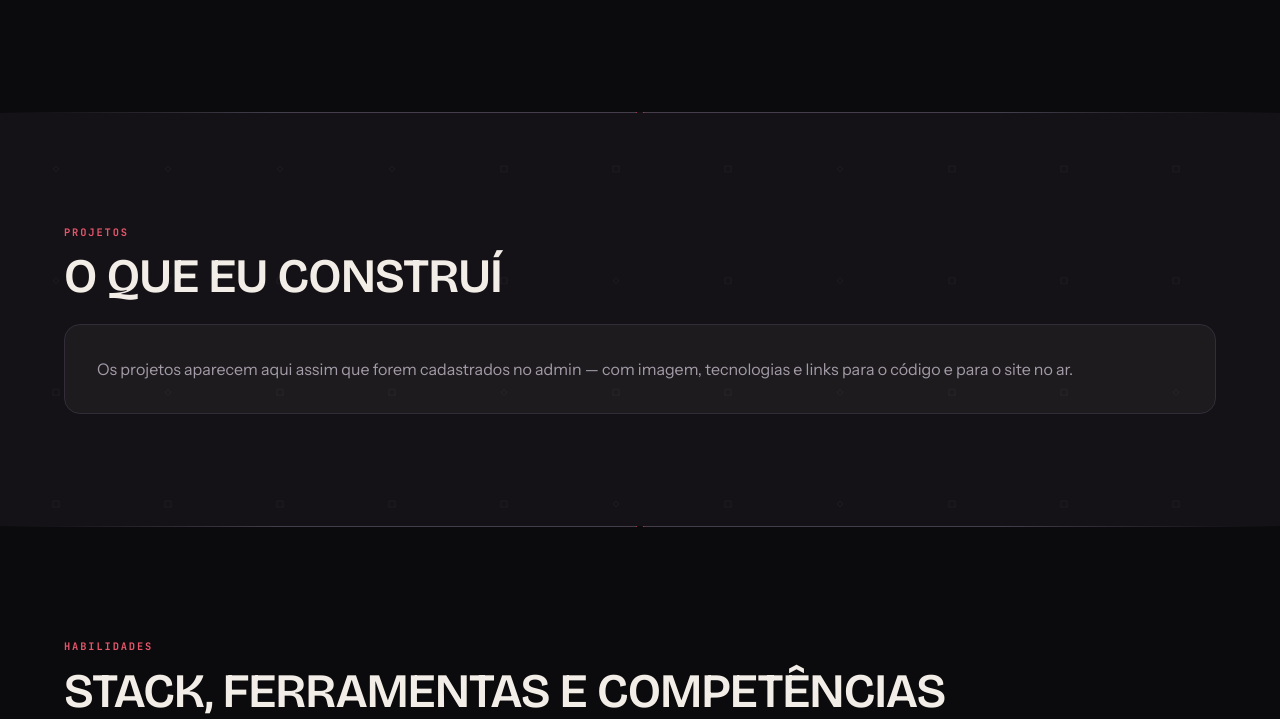
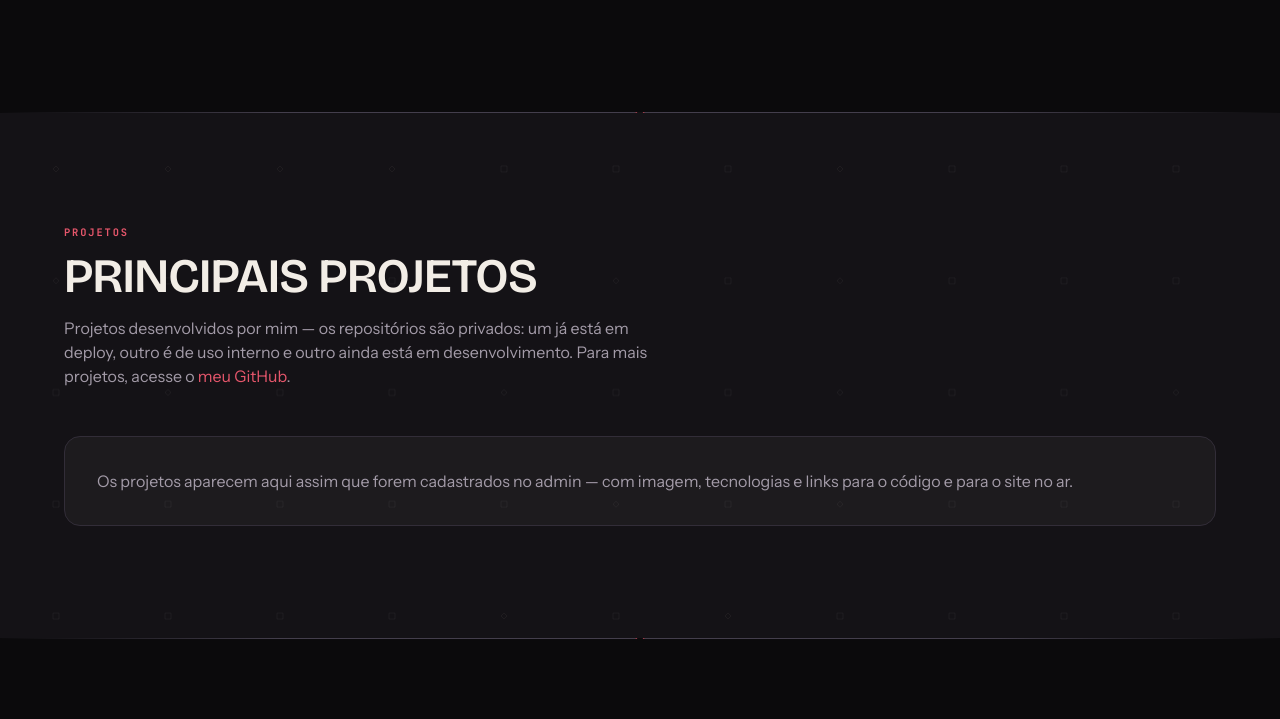
Before and after one commit to AndreGritten/portfolio, a Django app: page / in a window 1280 px wide. Shown: the part 2405-3124 px from the top of the page. Run offline with Django 5.2, Linux system fonts and the light colour scheme; data that the repository does not hold is empty; parts of the project's set-up code (start-up, migrations or seed data) failed here and were passed over.

Commit message:
Renomeia a seção de projetos e explica os repositórios privados
Título "O que eu construí" -> "Principais projetos". Abaixo dele, um
aviso único (mesmo padrão de subtítulo já usado em Certificações)
explica que os três projetos que vão entrar são de repositório
privado — cada um por um motivo diferente (deploy de teste, uso
interno, em desenvolvimento) — em vez de repetir "repositório
privado" em cada cartão sem contexto. Termina apontando para o GitHub
para quem quiser ver mais.

Nova constante URL_GITHUB em identidade.py: a URL já vivia dentro de
REDES_SOCIAIS (uma lista pensada para ser iterada, não indexada por
posição), mas o link do aviso entra encaixado no meio de uma frase —
precisa de UM valor, não de uma lista. Uma fonte só evita a URL
duplicada em dois lugares que podem divergir.

```diff
--- a/apps/core/context_processors.py
+++ b/apps/core/context_processors.py
@@ -1,6 +1,6 @@
 """Expõe a identidade do site a todos os templates."""
 
-from .identidade import CONTATO, ITENS_MENU, PESSOA, REDES_SOCIAIS
+from .identidade import CONTATO, ITENS_MENU, PESSOA, REDES_SOCIAIS, URL_GITHUB
 
 
 def identidade(request):
@@ -9,4 +9,5 @@ def identidade(request):
         'CONTATO': CONTATO,
         'REDES_SOCIAIS': REDES_SOCIAIS,
         'ITENS_MENU': ITENS_MENU,
+        'URL_GITHUB': URL_GITHUB,
     }
--- a/templates/portfolio/home.html
+++ b/templates/portfolio/home.html
@@ -557,8 +557,23 @@
 
       <p data-brilho class="rotulo revelar mb-3">Projetos</p>
       <h2 data-brilho class="titulo-secao revelar mb-4 text-[clamp(1.8rem,4.5vw,3rem)]">
-        O que eu construí
+        Principais projetos
       </h2>
+      {% comment %}
+        Os três cartões abaixo são todos de repositório PRIVADO — por isso o
+        aviso aqui, uma vez só, em vez de repetir "repositório privado" em
+        cada cartão sem dizer por quê. Cada um é privado por um motivo
+        diferente (deploy de teste, uso interno, ainda em desenvolvimento), e
+        é mais claro resumir isso aqui do que espalhar em três descrições
+        curtas de 200 caracteres.
+      {% endcomment %}
+      <p class="revelar mb-12 max-w-[58ch] text-secundaria">
+        Projetos desenvolvidos por mim — os repositórios são privados: um já
+        está em deploy, outro é de uso interno e outro ainda está em
+        desenvolvimento. Para mais projetos, acesse o
+        <a href="{{ URL_GITHUB }}" target="_blank" rel="noopener"
+           class="text-carmim-claro underline underline-offset-2 hover:text-osso">meu GitHub</a>.
+      </p>
 
       {% if projetos %}
         {% comment %}
```
Also changed, not shown: apps/core/identidade.py (+8 -1 lines).
